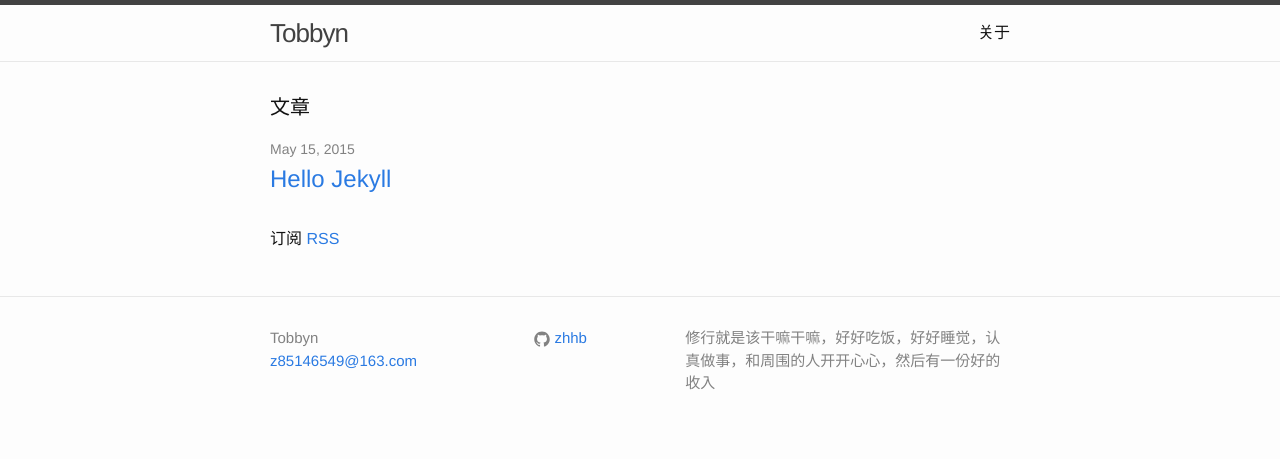
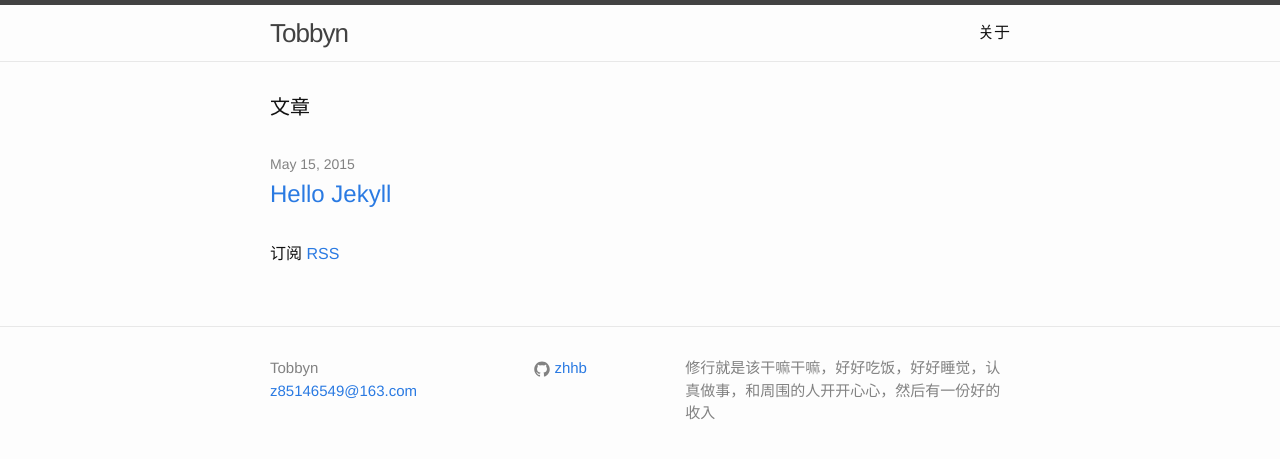
Before and after one commit to zhhb/blog_old, a Jekyll site: the page built from index.html, in a window 1280 px wide. Shown: the top 459 px of the page. Built offline with Jekyll 4.4.1, drawn with Linux system fonts in a browser that asks for light colours.

Commit message:
modify base scss

```diff
--- a/_sass/_base.scss
+++ b/_sass/_base.scss
@@ -32,7 +32,7 @@
 p, blockquote, pre,
 ul, ol, dl, figure,
 %vertical-rhythm {
-    margin-bottom: $spacing-unit / 2;
+    margin-bottom: $spacing-unit / 1;
 }
 
 
@@ -112,8 +112,8 @@
     border-left: 4px solid $grey-color-light;
     padding-left: $spacing-unit / 2;
     font-size: 18px;
-    letter-spacing: -1px;
-    font-style: italic;
+    //letter-spacing: -1px;
+    //font-style: italic;
 
     > :last-child {
         margin-bottom: 0;
```
